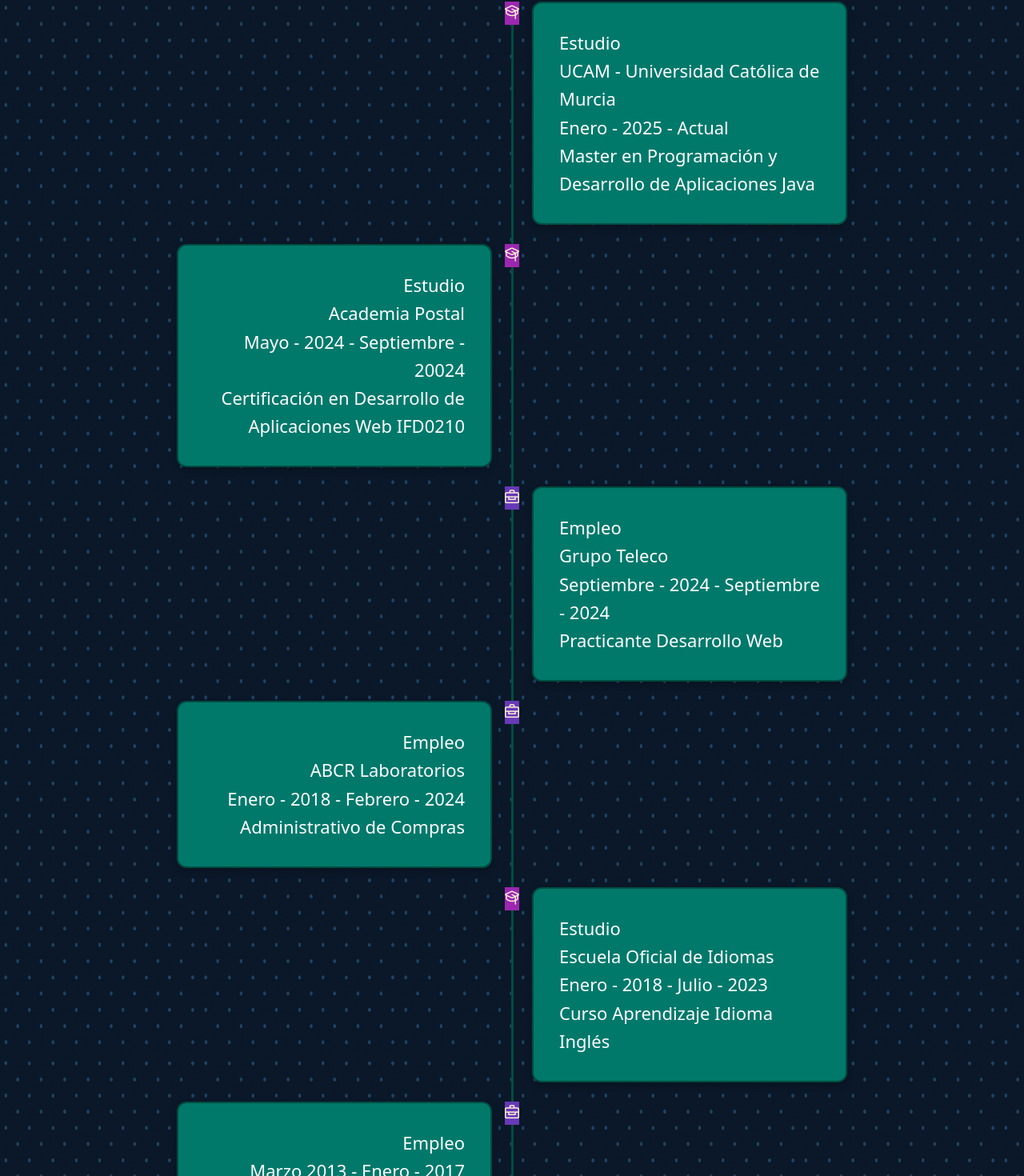
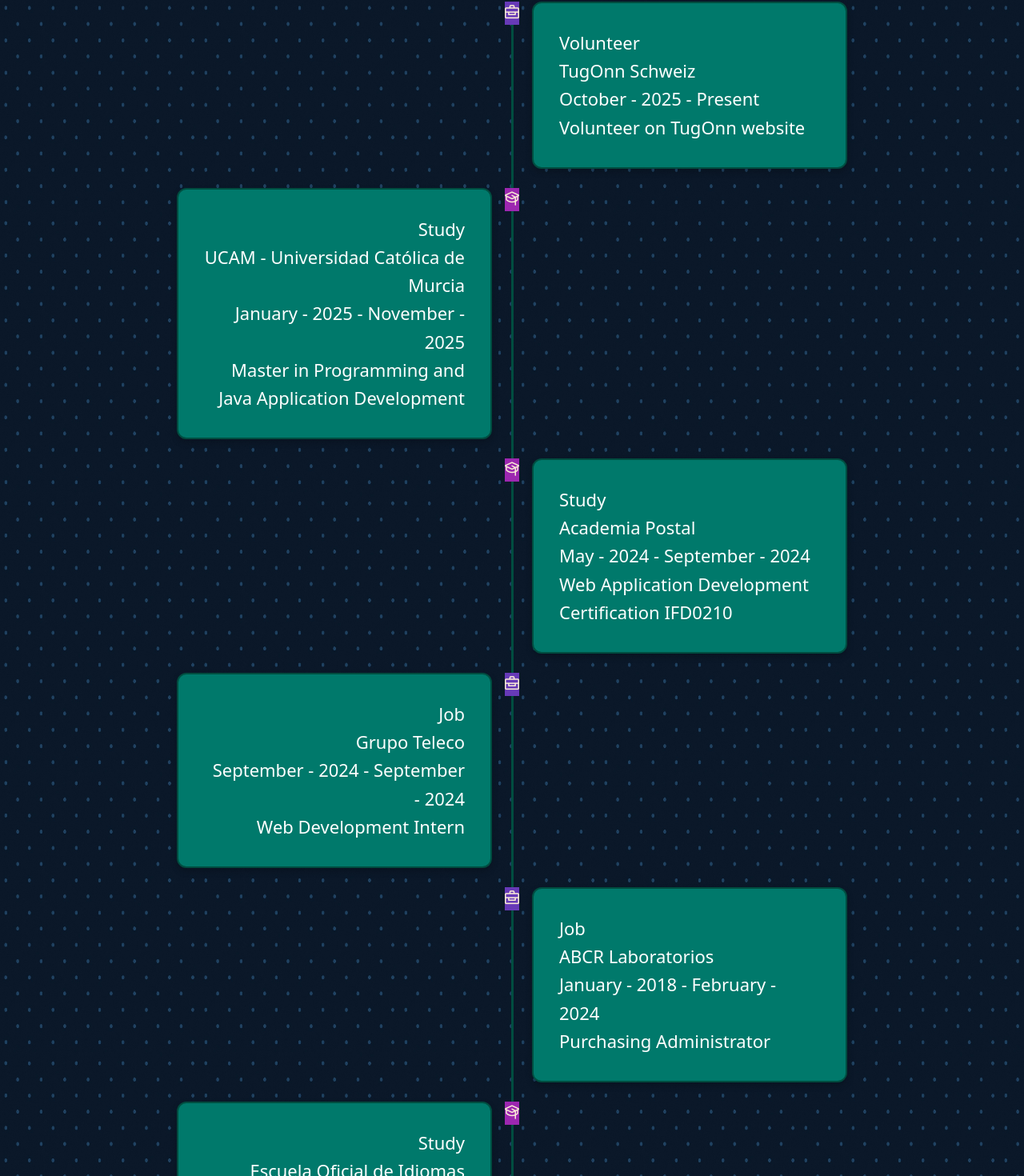
Before and after one commit to Eliana663/WebsiteEliana, a React (Create React App) app: page /Timeline in a window 1280 px wide. Shown: the part 435-1905 px from the top of the page at 80% size. Built offline with nearby package versions, Linux system fonts and the light colour scheme.

Commit message:
Timeline Section Spanish an English

```diff
--- a/src/components/TimeLine/Timetable.jsx
+++ b/src/components/TimeLine/Timetable.jsx
@@ -1,12 +1,21 @@
 import React from 'react';
 import { Timeline } from 'primereact/timeline';
 import { Card } from 'primereact/card';
-import '../TimeLine/timetable.css';
-import '../TimeLine/flags.css';
-import { cronology } from '../../data/cronology';
+import './timetable.css';
+import './flags.css';
+import { useLanguage } from '../../LanguageContext';
+
+// Importamos los JSON
+import timetableEs from '../../locales/es.json';
+import timetableEn from '../../locales/en.json';
 
 export function Timetable() {
-  const events = cronology;
+  const { lang } = useLanguage();
+
+  // Seleccionamos los eventos según el idioma
+  const events = lang === 'es'
+    ? timetableEs.timetableSection
+    : timetableEn.timetableSection;
 
   // Detectamos ancho de pantalla para cambiar alineación del timeline
   const [isMobile, setIsMobile] = React.useState(window.innerWidth < 768);
@@ -17,19 +26,13 @@
     return () => window.removeEventListener('resize', handleResize);
   }, []);
 
-  const customizedMarker = (item) => {
-    return (
-      <span
-        className="custom-marker"
-        style={{ backgroundColor: item.color }}
-      >
+  const customizedMarker = (item) => (
+    <span className="custom-marker" style={{ backgroundColor: item.color }}>
       <i className={item.icon}></i>
     </span>
   );
-  };
 
-  const customizedContent = (item) => {
-    return (
+  const customizedContent = (item) => (
     <Card title={item.status} className="card-custom">
       {item.image && (
         <img
@@ -38,15 +41,13 @@
           className="card-image"
         />
       )}
-
       <ul>
-          <li>{item.Organization}</li>
+        {item.Organization && <li>{item.Organization}</li>}
         <li>{item.Beggining} - {item.Ending}</li>
         <li>{item.Title}</li>
       </ul>
     </Card>
   );
-  };
 
   return (
     <div className="timetable-container">
--- a/src/data/cronology.js
+++ /dev/null
@@ -1,79 +0,0 @@
-export const cronology = [
-    {
-        status: 'Estudio',
-        icon: 'pi pi-graduation-cap',
-        color: '#9C27B0',
-        Organization:'UCAM - Universidad Católica de Murcia',
-        Type:'Estudio',
-        Beggining:'Enero - 2025',
-        Ending:'Actual',
-        Title:'Master en Programación y Desarrollo de Aplicaciones Java'
-    },
-    {
-        status: 'Estudio',
-        icon: 'pi pi-graduation-cap',
-        color: '#9C27B0',
-        id: 'estudio02',
-        Organization:'Academia Postal',
-        Beggining:'Mayo - 2024',
-        Ending:'Septiembre - 20024',
-        Title:'Certificación en Desarrollo de Aplicaciones Web IFD0210'
-    },
-    {
-        status: 'Empleo',
-        icon: 'pi pi-briefcase',
-        color: '#673AB7',
-        id: 'empleo01',
-        Organization:'Grupo Teleco',
-        Type:'Empleo',
-        Beggining:'Septiembre - 2024',
-        Ending:'Septiembre - 2024',
-        Title:'Practicante Desarrollo Web'
-    },
-    {
-        status: 'Empleo',
-        icon: 'pi pi-briefcase',
-        color: '#673AB7',
-        Organization:'ABCR Laboratorios',
-        Beggining:'Enero - 2018',
-        Ending:'Febrero - 2024',
-        Title:'Administrativo de Compras'
-    },
-
-    {
-        status: 'Estudio',
-        icon: 'pi pi-graduation-cap',
-        color: '#9C27B0',
-        Organization:'Escuela Oficial de Idiomas',
-        Beggining:'Enero - 2018',
-        Ending:'Julio - 2023',
-        Title:'Curso Aprendizaje Idioma Inglés'
-    },
-    {
-        status: 'Empleo',
-        icon: 'pi pi-briefcase',
-        color: '#673AB7',
-        Beggining:'Marzo 2013',
-        Ending:'Enero - 2017',
-        Title:'Gerente de Compras Intrnacionales'
-    },
-    {
-        status: 'Empleo',
-        icon: 'pi pi-briefcase',
-        color: '#673AB7',
-        Organization:'Corporación Delcop',
-        Beggining:'Marzo - 2011',
-        Ending:'Febrero - 2013',
-        Title:'Coordinador de Logística y Compras Internacionales'
-    },
-
-    {
-        status: 'Estudio',
-        icon: 'pi pi-graduation-cap',
-        color: '#9C27B0',
-        Organization:'Universidad Marítima del Caribe',
-        Beggining:'Octubre 2005',
-        Ending:'Julio 2010',
-        Title:'Grado en Administración Mención Comercio Internacional con equivalencia de título en España'
-    }
-]
--- a/src/locales/en.json
+++ b/src/locales/en.json
@@ -34,13 +34,105 @@
       "Testing and logging (basic)",
       "Design patterns (basic): Singleton, Builder"
     ]
+  },
 
-  },
-    "homeSection": {
+  "homeSection": {
     "title": "Eliana Torres",
     "p1": "Interested in gaining experience in the IT field",
     "p2": "✨ Learning Java, Kotlin, and React, combining organization and creativity to build useful solutions. 💻",
     "p3": "I invite you to explore my projects and get to know me a bit more",
     "quote": "\"Those who lead and move the world are not machines, but ideas\" (Victor Hugo)"
-  }
-  }
+  },
+
+  "timelineSection": {
+    "title": "Timeline",
+    "description": "Below is a detailed timeline of my academic background and professional experience:"
+  },
+
+  "timetableSection": [
+    {
+      "status": "Volunteer",
+      "icon": "pi pi-briefcase",
+      "color": "#673AB7",
+      "Organization": "TugOnn Schweiz",
+      "Type": "Job",
+      "Beggining": "October - 2025",
+      "Ending": "Present",
+      "Title": "Volunteer on TugOnn website"
+    },
+    {
+      "status": "Study",
+      "icon": "pi pi-graduation-cap",
+      "color": "#9C27B0",
+      "Organization": "UCAM - Universidad Católica de Murcia",
+      "Type": "Study",
+      "Beggining": "January - 2025",
+      "Ending": "November - 2025",
+      "Title": "Master in Programming and Java Application Development"
+    },
+    {
+      "status": "Study",
+      "icon": "pi pi-graduation-cap",
+      "color": "#9C27B0",
+      "Organization": "Academia Postal",
+      "Type": "Study",
+      "Beggining": "May - 2024",
+      "Ending": "September - 2024",
+      "Title": "Web Application Development Certification IFD0210"
+    },
+    {
+      "status": "Job",
+      "icon": "pi pi-briefcase",
+      "color": "#673AB7",
+      "Organization": "Grupo Teleco",
+      "Type": "Job",
+      "Beggining": "September - 2024",
+      "Ending": "September - 2024",
+      "Title": "Web Development Intern"
+    },
+    {
+      "status": "Job",
+      "icon": "pi pi-briefcase",
+      "color": "#673AB7",
+      "Organization": "ABCR Laboratorios",
+      "Beggining": "January - 2018",
+      "Ending": "February - 2024",
+      "Title": "Purchasing Administrator"
+    },
+    {
+      "status": "Study",
+      "icon": "pi pi-graduation-cap",
+      "color": "#9C27B0",
+      "Organization": "Escuela Oficial de Idiomas",
+      "Beggining": "January - 2018",
+      "Ending": "July - 2023",
+      "Title": "English Language Learning Course"
+    },
+    {
+      "status": "Job",
+      "icon": "pi pi-briefcase",
+      "color": "#673AB7",
+      "Beggining": "March 2013",
+      "Ending": "January - 2017",
+      "Title": "International Purchasing Manager"
+    },
+    {
+      "status": "Job",
+      "icon": "pi pi-briefcase",
+      "color": "#673AB7",
+      "Organization": "Corporación Delcop",
+      "Beggining": "March - 2011",
+      "Ending": "February - 2013",
+      "Title": "Logistics and International Purchasing Coordinator"
+    },
+    {
+      "status": "Study",
+      "icon": "pi pi-graduation-cap",
+      "color": "#9C27B0",
+      "Organization": "Universidad Marítima del Caribe",
+      "Beggining": "October 2005",
+      "Ending": "July 2010",
+      "Title": "Bachelor in Business Administration with specialization in International Trade, officially recognized in Spain"
+    }
+  ]
+}
--- a/src/locales/es.json
+++ b/src/locales/es.json
@@ -42,5 +42,101 @@
     "p2": "✨ Aprendiendo Java, Kotlin y React, combinando organización y creatividad para crear soluciones útiles. 💻",
     "p3": "Te invito a explorar mis proyectos y a conocerme un poco más",
     "quote": "\"Las que conducen y arrastran al mundo no son las máquinas, sino las ideas\" (Victor Hugo)"
-  }
+  },
+
+   "timelineSection": {
+    "title": "Timeline",
+    "description":  "A continuación, presento una cronología detallada de mi formación académica y experiencia profesional:"
+  },
+
+
+
+  "timetableSection": [
+    {
+      "status": "Voluntariado",
+      "icon": "pi pi-briefcase",
+      "color": "#673AB7",
+      "Organization": "TugOnn Schweiz",
+      "Type": "Empleo",
+      "Beggining": "Octubre - 2025",
+      "Ending": "Actual",
+      "Title": "Voluntaria en página web de TugOnn"
+    },
+    {
+      "status": "Estudio",
+      "icon": "pi pi-graduation-cap",
+      "color": "#9C27B0",
+      "Organization": "UCAM - Universidad Católica de Murcia",
+      "Type": "Estudio",
+      "Beggining": "Enero - 2025",
+      "Ending": "Noviembre - 2025",
+      "Title": "Master en Programación y Desarrollo de Aplicaciones Java"
+    },
+    {
+      "status": "Estudio",
+      "icon": "pi pi-graduation-cap",
+      "color": "#9C27B0",
+      "Organization": "Academia Postal",
+      "Type": "Estudio",
+      "Beggining": "Mayo - 2024",
+      "Ending": "Septiembre - 2024",
+      "Title": "Certificación en Desarrollo de Aplicaciones Web IFD0210"
+    },
+    {
+      "status": "Empleo",
+      "icon": "pi pi-briefcase",
+      "color": "#673AB7",
+      "Organization": "Grupo Teleco",
+      "Type": "Empleo",
+      "Beggining": "Septiembre - 2024",
+      "Ending": "Septiembre - 2024",
+      "Title": "Practicante Desarrollo Web"
+    },
+    {
+      "status": "Empleo",
+      "icon": "pi pi-briefcase",
+      "color": "#673AB7",
+      "Organization": "ABCR Laboratorios",
+      "Beggining": "Enero - 2018",
+      "Ending": "Febrero - 2024",
+      "Title": "Administrativo de Compras"
+    },
+    {
+      "status": "Estudio",
+      "icon": "pi pi-graduation-cap",
+      "color": "#9C27B0",
+      "Organization": "Escuela Oficial de Idiomas",
+      "Beggining": "Enero - 2018",
+      "Ending": "Julio - 2023",
+      "Title": "Curso Aprendizaje Idioma Inglés"
+    },
+    {
+      "status": "Empleo",
+      "icon": "pi pi-briefcase",
+      "color": "#673AB7",
+      "Beggining": "Marzo 2013",
+      "Ending": "Enero - 2017",
+      "Title": "Gerente de Compras Internacionales"
+    },
+    {
+      "status": "Empleo",
+      "icon": "pi pi-briefcase",
+      "color": "#673AB7",
+      "Organization": "Corporación Delcop",
+      "Beggining": "Marzo - 2011",
+      "Ending": "Febrero - 2013",
+      "Title": "Coordinador de Logística y Compras Internacionales"
+    },
+    {
+      "status": "Estudio",
+      "icon": "pi pi-graduation-cap",
+      "color": "#9C27B0",
+      "Organization": "Universidad Marítima del Caribe",
+      "Beggining": "Octubre 2005",
+      "Ending": "Julio 2010",
+      "Title": "Grado en Administración Mención Comercio Internacional con equivalencia de título en España"
+    }
+  ]
+
+
 }
--- a/src/pages/Timeline.jsx
+++ b/src/pages/Timeline.jsx
@@ -1,13 +1,22 @@
+import React from "react";
 import { Timetable } from "../components/TimeLine/Timetable";
+import timelineJsonEs from '../locales/es.json';
+import timelineJsonEn from '../locales/en.json';
+import { useLanguage } from '../LanguageContext';
 
 export const Timeline = () => {
+  const { lang } = useLanguage(); // 'es' o 'en'
+
+  // Elegimos los textos según el idioma
+  const data = lang === "es" ? timelineJsonEs : timelineJsonEn;
+
   return (
     <div className="container my-5">
-      <h1 className="titulos text-center mb-4">Timeline</h1>
+      <h1 className="titulos text-center mb-4">{data.timelineSection.title}</h1>
       <p id="timelineParrafo" className="text-center mb-5">
-        A continuación, presento una cronología detallada de mi formación académica y experiencia profesional:
+        {data.timelineSection.description}
       </p>
-      <Timetable />
+      <Timetable events={data.timetableSection} />
     </div>
   );
 };
```
Lines whose indentation alone changed are shown as unchanged.
